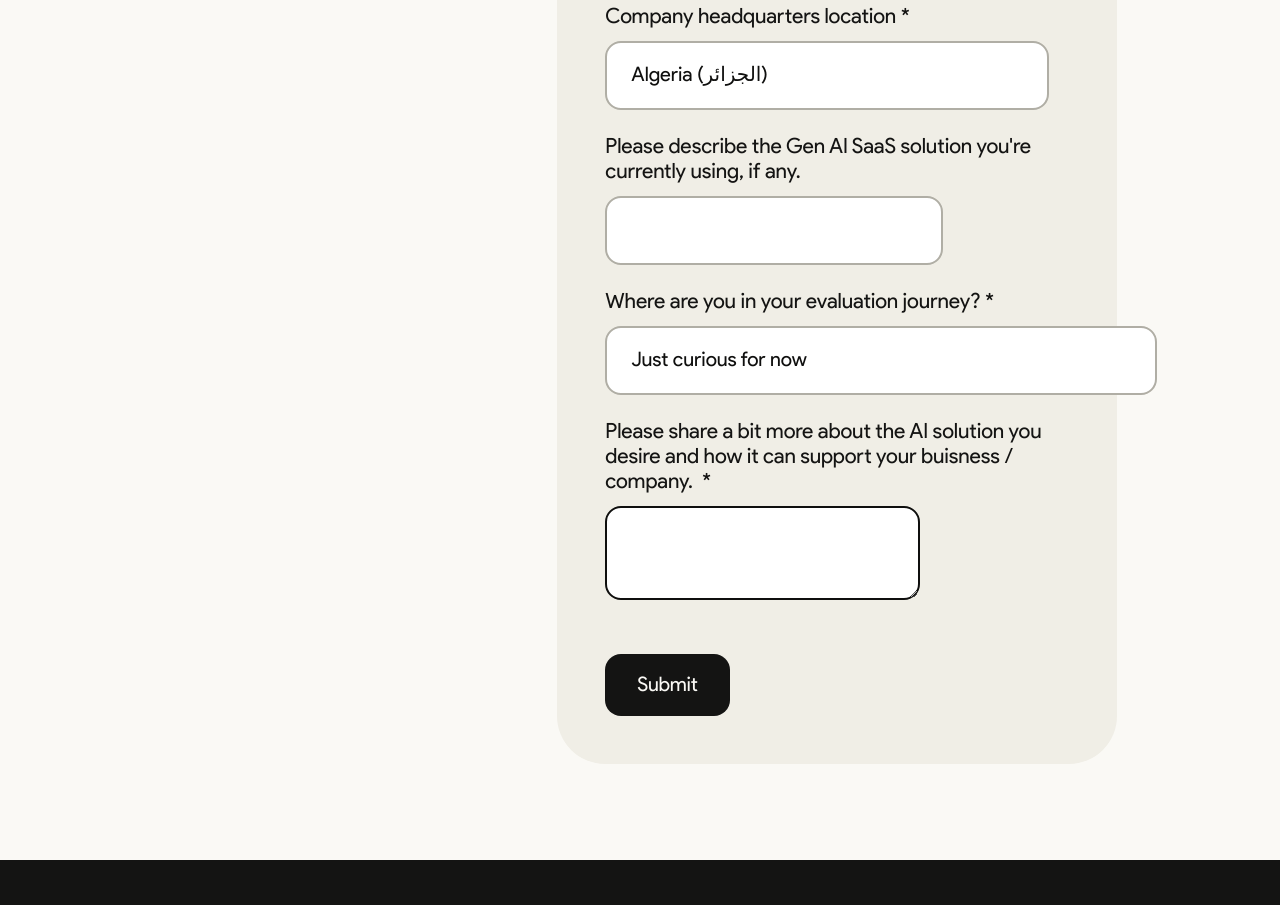
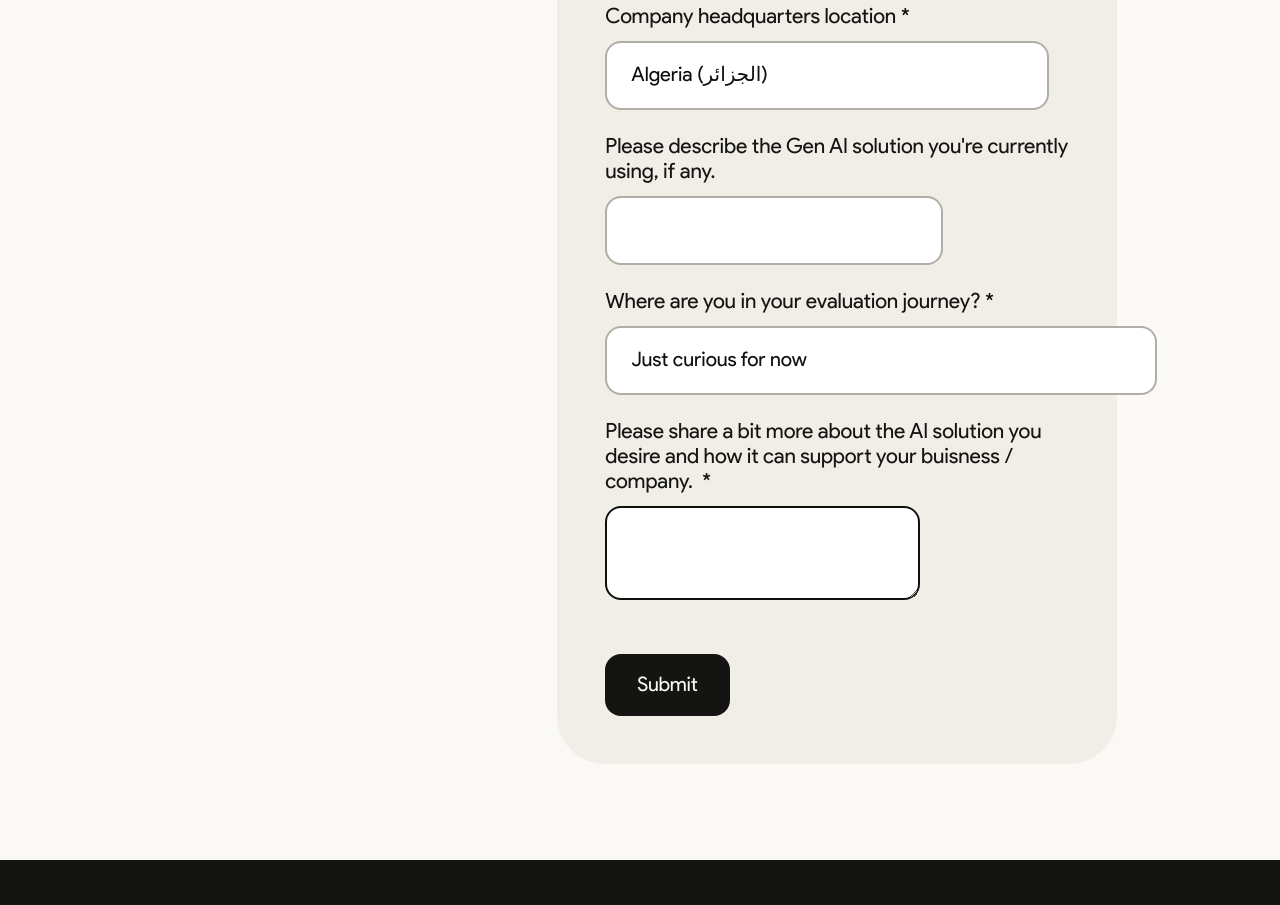
Before and after one commit to gataraai/gatara-ai-website, a website built with Vite: page book-call/wait-list.html in a window 1280 px wide. Shown: the part 1460-2365 px from the top of the page. Built offline with nearby package versions, Linux system fonts and the light colour scheme; a web font is replaced by a local one; what navigo would draw is missing.

Commit message:
form text edit 2

```diff
--- a/book-call/wait-list.html
+++ b/book-call/wait-list.html
@@ -416,7 +416,7 @@ input{
 </div>
 <div class="hs_current_gen_ai_saas_solution hs-current_gen_ai_saas_solution hs-fieldtype-text field hs-form-field">
 	<label id="label-current_gen_ai_saas_solution-86ea22cc-419d-40f1-ba71-13e92df49115_86ea22cc-419d-40f1-ba71-13e92df49115-undefined" class="" placeholder="Enter your Please describe the Gen AI SaaS solution you're currently using, if any." for="current_gen_ai_saas_solution-86ea22cc-419d-40f1-ba71-13e92df49115_86ea22cc-419d-40f1-ba71-13e92df49115-undefined">
-	<span>Please describe the Gen AI SaaS solution you're currently using, if any.
+	<span>Please describe the Gen AI solution you're currently using, if any.
 </span>
 </label>
 <legend class="hs-field-desc" style="display: none;">
```
